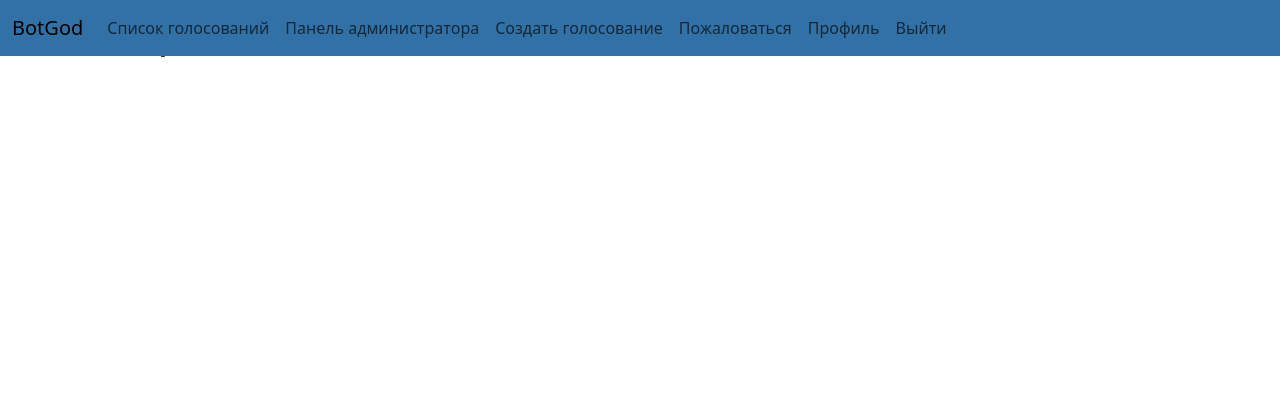
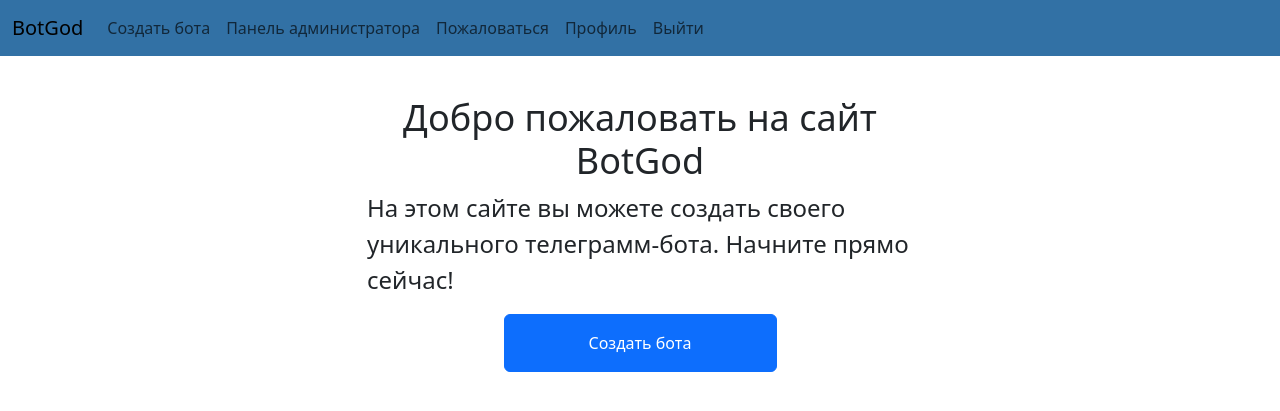
Before and after one commit to setta1a/bot_god, a Django app: page / in a window 1280 px wide. Shown: the top 411 px of the page. Run offline with Django 4.2, Linux system fonts and the light colour scheme; the visitor is signed in with stand-in values (Sample User, id 1); some libraries are stand-ins or nearby versions.

Commit message:
create index page

```diff
--- a/dj_project/urls.py
+++ b/dj_project/urls.py
@@ -30,5 +30,6 @@ urlpatterns = [
             "pageheader": "Авторизация"
         }
     )),
-    path("registration/", registration)
+    path("registration/", registration),
+    path('logout/', auth_views.LogoutView.as_view()),
 ]
--- a/first/templates/index.html
+++ b/first/templates/index.html
@@ -1,8 +1,17 @@
 {% extends 'base.html' %}
 {% block content %}
-<div class="container">
-    <div class="row">
-        <h1>Добро пожаловать на сайт BotGod</h1>
+<div class="container mt-5">
+    <div class="row mt-5">
+        <div class="col-6 offset-3 mt-5">
+            <h2 style="font-size: 36px;" class="text-center">Добро пожаловать на сайт BotGod</h2>
+            <p style="font-size: 24px;">На этом сайте вы можете создать своего уникального телеграмм-бота. Начните прямо сейчас!</p>
+            {% if request.user.is_authenticated %}
+                <a class="text-center" href="/create_bot/"><input type="button" class="btn btn-primary p-3 col-6 offset-3" value="Создать бота"></a>
+            {% else %}
+                <a href="/login/"><input type="button" style="height: 10vh" class="btn btn-primary col-4 ml-2 mt-5 offset-1 fs-3" value="Вход"></a>
+                <a href="/registration/"><input type="button" style="height: 10vh" class="btn btn-primary p-3 col-4 ml-2 mt-5 offset-2 fs-3" value="Регистрация"></a>
+            {% endif %}
+        </div>
     </div>
 </div>
 {% endblock %}
--- a/first/templates/menu.html
+++ b/first/templates/menu.html
@@ -8,7 +8,7 @@
         <div class="collapse navbar-collapse" id="navbarCollapse">
             <ul class="navbar-nav me-auto mb-2 mb-md-0">
                 <li class="nav-item">
-                    <a class="nav-link" href="/list/">Список голосований</a>
+                    <a class="nav-link" href="/create_bot/">Создать бота</a>
                 </li>
                 {% if request.user.is_authenticated %}
                 {% if request.user.is_superuser %}
@@ -16,9 +16,6 @@
                     <a class="nav-link" href="/admin_panel/">Панель администратора</a>
                 </li>
                 {% endif %}
-                <li class="nav-item">
-                    <a class="nav-link" href="/add_voting/">Cоздать голосование</a>
-                </li>
                 <li class="nav-item">
                     <a class="nav-link" href="/complaint/">Пожаловаться</a>
                 </li>
--- a/first/views.py
+++ b/first/views.py
@@ -41,7 +41,7 @@ def registration(request):
     else:
         form = UserCreationForm()
         context['form'] = form
-    return render(request, 'registration/registrarion.html', context)
+    return render(request, 'registration/registration.html', context)
 
 
 # Create your views here.
```
Also changed, not shown: dj_project/settings.py (+17 -2 lines).
